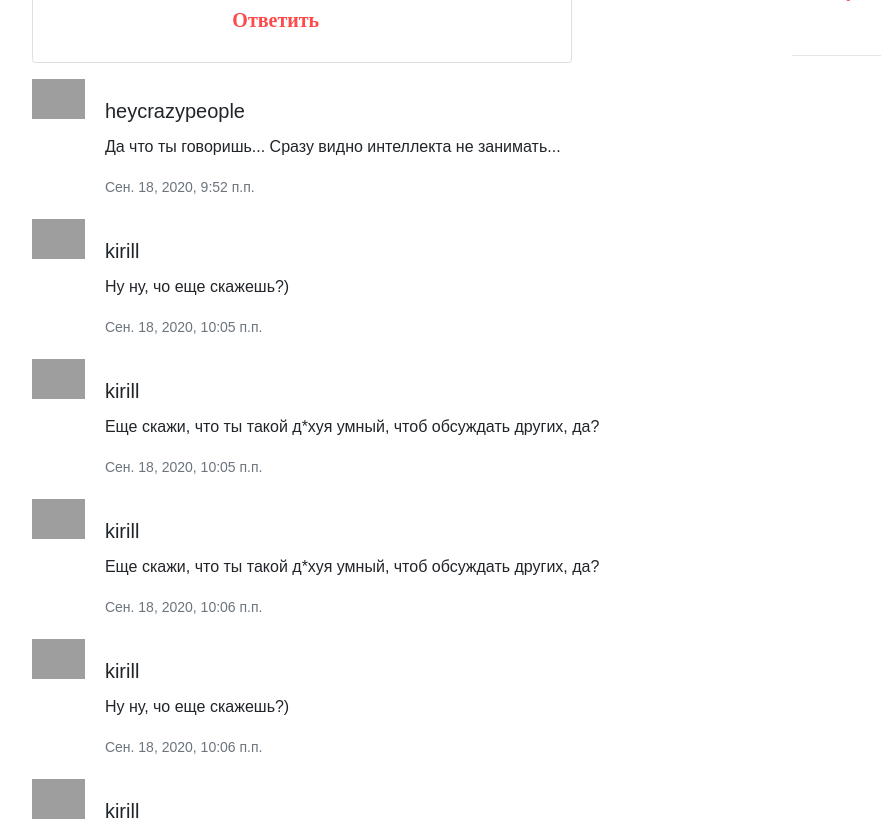
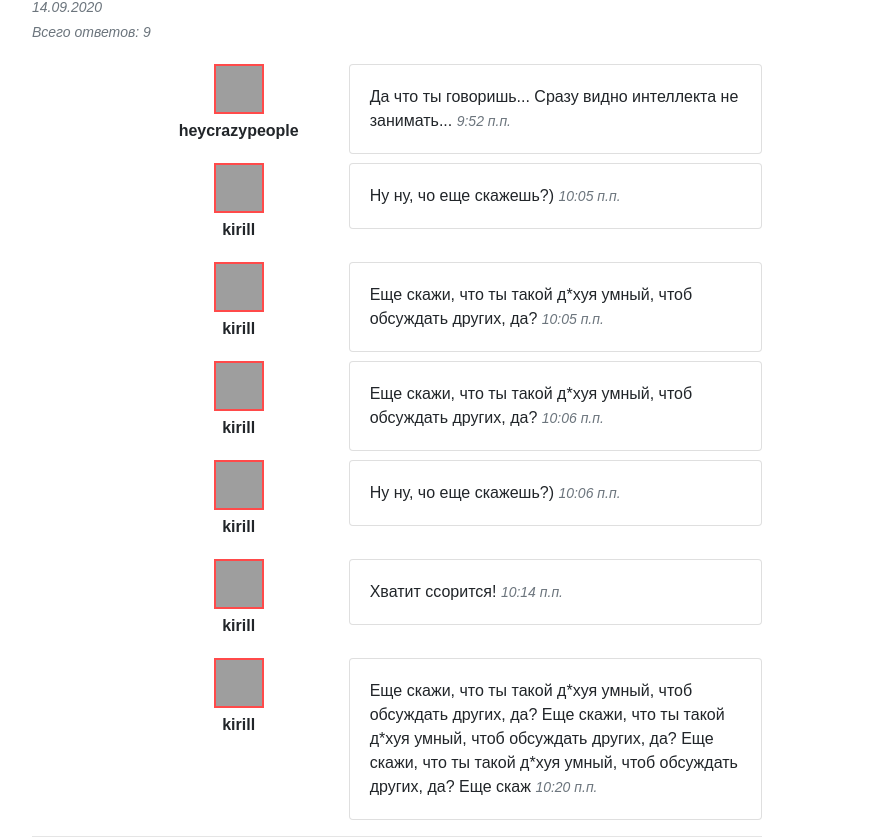
Before and after one commit to Milirik/site_blog_plus_forum_on_django, a Django app: page /forum/discuss/5/ in a window 1280 px wide. Shown: the part 681-1520 px from the top of the page, without its empty margins (53-934 px from the left). Run offline with Django 3.2, Linux system fonts and the light colour scheme; data comes from the database, SQL or seed files in the repository; both versions use the stored data as it was after the commit; some libraries are stand-ins or nearby versions; grey boxes are pictures that could not be loaded.

Commit message:
b6(HTML_coding)

```diff
--- a/forum/static/style_forum.css
+++ b/forum/static/style_forum.css
@@ -61,8 +61,8 @@
 a.url_default{
   text-decoration: none;
   color: #ff4a4a;
-  font-size: 25px;
-  line-height: 24px;
+  font-size: 16px;
+  line-height: 21px;
   font-weight: 700;
   transition:all 0.4s;
   font-family: ‘Libre Baskerville’, serif;
@@ -86,9 +86,28 @@
   height: 40px;
 }
 
+
 img.profile_photo{
-  margin: 0 auto;
-  height: auto;
-  width: 100%;
-  max-height: 200px;
+  border: 2px solid #ff4a4a;
+  display:block; margin:auto;
+  object-fit: cover;
+  width: 200px;
+  height: 200px;
 }
+
+
+img.profile_photo_mini{
+  border: 2px solid #ff4a4a;
+  display:block; margin:auto;
+  object-fit: cover;
+  width: 100px;
+  height: 100px;
+}
+
+img.profile_photo_mini_mini{
+  border: 2px solid #ff4a4a;
+  display:block; margin:auto;
+  object-fit: cover;
+  width: 50px;
+  height: 50px;
+}
--- a/forum/templates/forum/detail.html
+++ b/forum/templates/forum/detail.html
@@ -9,73 +9,73 @@
 {% block content %}
 <h2><b>Обсуждение</b></h2>
 <hr>
-<div class="card mb-3">
-	<div class="row no-gutters">
-		<div class="col-md-4">
-			<img class="profile_photo" src="{{ discuss.creator.image.url }}">
-		</div>
-		<div class="col-md-8">
+
+
+<div class="row">
+	<div class="col-md-3">
+		<img class="profile_photo_mini" src="{{ discuss.creator.image.url }}">
+		<p style="text-align:center;margin-top:5px;"><b>{{ discuss.creator.username }}</b></p>
+		<p><i><small class="text-muted">Зарегестрирован: <br>{{ discuss.creator.date_joined|date:"d.m.Y" }}</small></i></p>
+		<p style="margin-top:-15px;"><i><small class="text-muted">Всего ответов: {{ discuss.creator.answer_set.count }}</small></i></p>
+	</div>
+	<div class="col-md-9">
+		<div class="card">
+			<div class="card-header" style="display: flex;justify-content: space-between;">
+				<i><small class="text-muted">{{ discuss.date_of_creation }}</small></i>
+				<i><small class="text-muted">Ответов: {{ discuss.answer_set.all.count }}</small></i>
+				<i><small class="text-muted">Рейтинг: {{ discuss.rating }}</small></i>
+			</div>
 			<div class="card-body">
-				<h5 class="card-title">{{ discuss.creator.username }}</h5>
-				<p class="card-text">{{ discuss.text }}</p>
-				<p class="card-text"><small class="text-muted">{{ discuss.date_of_creation }}</small></p>
-				<p class="card-text"><small class="text-muted">Рейтинг: {{ discuss.rating }}</small></p>
+				<h4 class="card-text">{{ discuss.text }}</h4>
 			</div>
 		</div>
 	</div>
 </div>
-<h2><b>Комментарии</b></h2>
+
+
+<h2><b>Ответы</b></h2>
 <hr>
 {% for answer in discuss.answer_set.all %}
-<div class="card mb-3" style="max-width: 540px;">
-	<div class="row no-gutters">
-		<div class="col-md-4">
-			<img class="profile_photo" src="{{ answer.creator.image.url }}">
-		</div>
-
-		<div class="col-md-8">
-			<div class="card-body">
-				<h5 class="card-title">{{ answer.creator.username }}</h5>
-				<p class="card-text">{{ answer.text }}</p>
-				<p class="card-text"><small class="text-muted">{{ answer.date_of_creation }}</small></p>
 
 
+
+<div class="row">
+	<div class="col-md-3">
+		<img class="profile_photo_mini" src="{{ answer.creator.image.url }}">
+		<p style="text-align:center;margin-top:5px;"><b>{{ answer.creator.username }}</b></p>
+		<p><i><small class="text-muted">Зарегестрирован: <br>{{ answer.creator.date_joined|date:"d.m.Y" }}</small></i></p>
+		<p style="margin-top:-15px;"><i><small class="text-muted">Всего ответов: {{ answer.creator.answer_set.count }}</small></i></p>
+	</div>
+	<div class="col-md-9">
+		<div class="card">
+			<div class="card-header" style="display: flex;justify-content: space-between;">
+				<i><small class="text-muted">{{ answer.date_of_creation }}</small></i>
+			</div>
+			<div class="card-body">
+				<h4 class="card-text">{{ answer.text }}</h4>
 				<div class="accordion" id="accordionExample">
 					<h3 class="mr-2" style="display:inline-block">
-						<a style="font-size: 20px;" class="url_default" type="button" data-toggle="collapse" data-target="#collapse{{ answer.pk }}" aria-expanded="true" aria-controls="collapse{{ answer.pk }}">
-							Ответить
+						<a class="url_default" type="button" data-toggle="collapse" data-target="#collapse{{ answer.pk }}" aria-expanded="true" aria-controls="collapse{{ answer.pk }}">
+							Ответить на сообщение
 						</a>
 					</h3>
 				</div>
-
-
 			</div>
 		</div>
 	</div>
 </div>
-{% for sub_answer in answer.subanswer_set.all %}
-	<div class="row no-gutters">
-		<div class="col-md-1">
-			<img class="profile_photo" src="{{ sub_answer.creator.image.url }}">
-		</div>
-		<div class="col-md-11">
-			<div class="card-body">
-				<h5 class="card-title">{{ sub_answer.creator.username }}</h5>
-				<p class="card-text">{{ sub_answer.text }}</p>
-				<p class="card-text"><small class="text-muted">{{ sub_answer.date_of_creation }}</small></p>
-			</div>
-		</div>
-	</div>
-{% endfor %}
 
 
 <div id="collapse{{ answer.pk }}" class="collapse" aria-labelledby="headingOne" data-parent="#accordionExample">
-	<div class="row">
-		<div class="col-md-1">
-			<img class="profile_photo" src="{{ user.image.url }}">
-			<p>{{ user.username }}</p>
+
+	<div class="row justify-content-md-end">
+		{% if user.is_authenticated %}
+		<div class="col-md-3">
+			<img class="profile_photo_mini_mini" src="{{ user.image.url }}">
+			<p style="text-align:center;margin-top:5px;"><b>{{ user.username }}</b></p>
 		</div>
-		<div class="col-md-11">
+		<div class="col-md-7">
+
 			<form method="post">
 				{% csrf_token %}
 				{% bootstrap_form sub_answer_form layout='horizontal' show_label=False %}
@@ -83,31 +83,56 @@
 				<input type="hidden" name="answer" value={{ answer.pk }}>
 				{% buttons submit='Ответить' %}{% endbuttons %}
 			</form>
+
+		</div>
+		{% else %}
+		<p><a class="url_default" href="{% url 'forum:login_name' %}">Войдите или зарегестрируйтесь</a> чтобы оставлять комментарии.</p>
+	{% endif %}
+	</div>
+
+</div>
+
+
+{% for sub_answer in answer.subanswer_set.all %}
+	<div class="row justify-content-md-end mt-1">
+		<div class="col-md-3">
+			<img class="profile_photo_mini_mini" src="{{ sub_answer.creator.image.url }}">
+			<p style="text-align:center;margin-top:5px;"><b>{{ sub_answer.creator.username }}</b></p>
+		</div>
+		<div class="col-md-7">
+			<div class="card">
+				<div class="card-body" >
+					<p class="card-text">{{ sub_answer.text }}
+					<i><small class="text-muted">{{ sub_answer.date_of_creation|time }}</small></i>
+
+				</div>
+			</div>
 		</div>
 	</div>
-</div>
+
+{% endfor %}
+<hr>
 
 
 {% endfor %}
 {% if user.is_authenticated %}
 	<div>
 		<div class="row">
-			<div class="col-md-4">
-				<img class="profile_photo" src="{{ user.image.url }}">
-				<p>{{ user.username }}</p>
+			<div class="col-md-3">
+				<img class="profile_photo_mini" src="{{ user.image.url }}">
+				<p style="text-align:center;margin-top:5px;"><b>{{ user.username }}</b></p>
 			</div>
-			<div class="col-md-8">
+			<div class="col-md-9">
 				<form method="post">
 					{% csrf_token %}
 					{% bootstrap_form form layout='horizontal' show_label=False %}
 					<input type="hidden" name="form_" value="answer">
 					{% buttons submit='Добавить комментарий' %}{% endbuttons %}
-				<!-- 	<a href="" class="btn btn-outline-primary">Ответить</a> -->
 				</form>
 			</div>
 		</div>
 	</div>
 {% else %}
-	<p><a href="{% url 'forum:login_name' %}">Войдите или зарегестрируйтесь</a> чтобы оставлять комментарии.</p>
+	<p><a class="url_default" href="{% url 'forum:login_name' %}">Войдите или зарегестрируйтесь</a> чтобы оставлять комментарии.</p>
 {% endif %}
 {% endblock %}
--- a/forum/templates/layout/basic_forum.html
+++ b/forum/templates/layout/basic_forum.html
@@ -27,17 +27,17 @@
 		<div class="container mt-5" >
 			<div class="main">
 				<div class="row">
-					<div class="col-lg-7">
+					<div class="col-lg-8">
 						{% bootstrap_messages %}
 						{% block content %}{% endblock content %}
 					</div>
-					<div class="col-lg-4 offset-md-1">
+					<div class="col-lg-3 offset-md-1">
 						<div class="sticky-top">
 							{% if user.is_authenticated %}
-							<h2>
+							<h3>
 								<b>Вы вошли как:</b>
 								<a href="{% url 'forum:profile_name' %}" class="url_default">{{ user.username }}</a>
-							</h2>
+							</h3>
 							<hr>
 							{% if user.image %}
 							<img class="profile_photo" src="{{ user.image.url }}">
@@ -50,9 +50,9 @@
 							<hr>
 							{% endif %}
 
-							<h2><b>Самое популярное обсуждение:</b></h2>
+							<h3><b>Самое популярное обсуждение:</b></h3>
 							<hr>
-							<img class="profile_photo" src="{{ popular_discuss.creator.image.url }}">
+							<img class="profile_photo_mini" src="{{ popular_discuss.creator.image.url }}">
 							<div class="card-body">
 								<h5 class="card-title">{{ popular_discuss.creator.username }}</h5>
 								<p class="card-text">{{ popular_discuss.text }}</p>
```
Also changed, not shown: forum/templates/forum/index.html (+22 -16 lines), forum/templates/forum/profile.html (+20 -12 lines), forum/templates/forum/profile_delete_discuss.html (+18 -8 lines), db.sqlite3.
